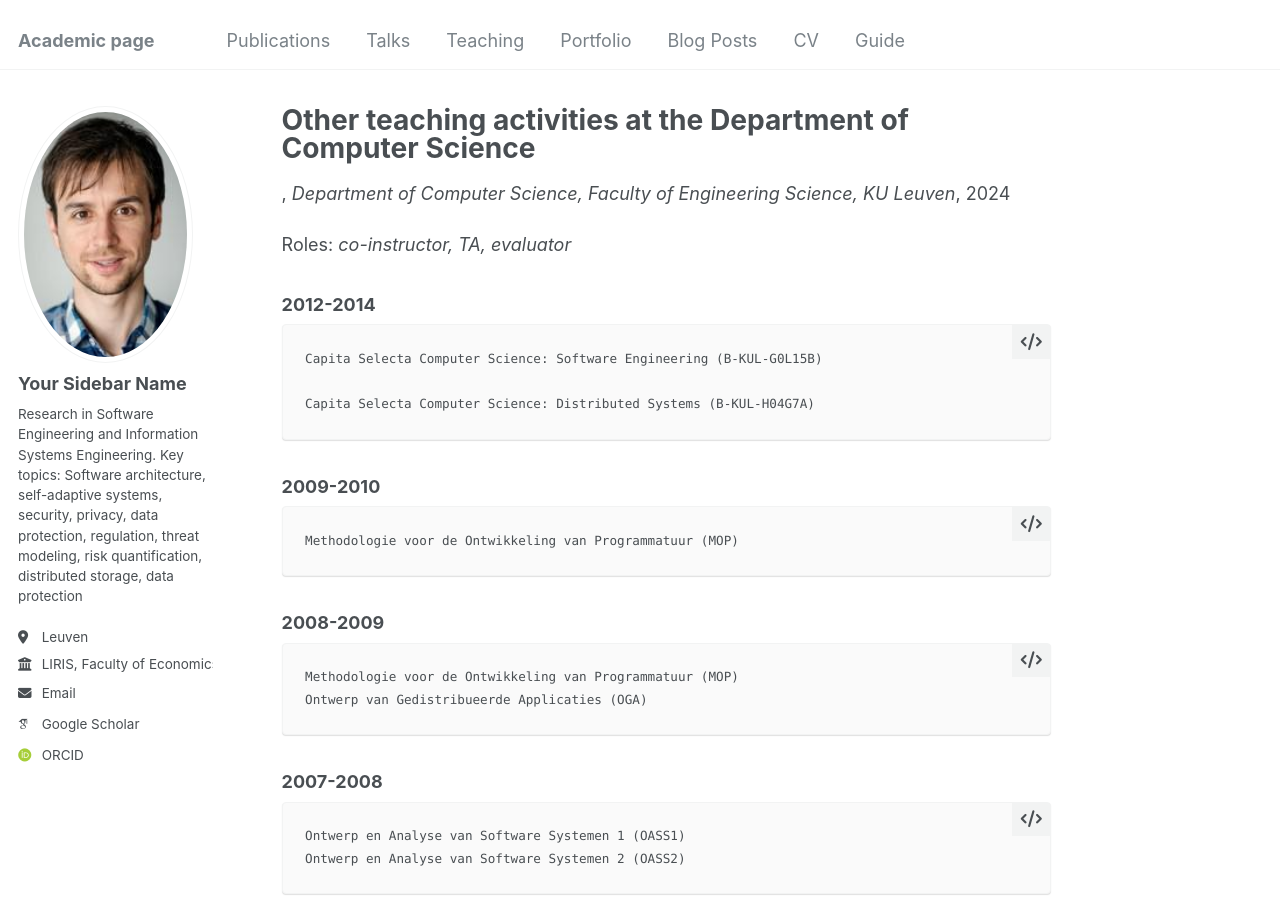
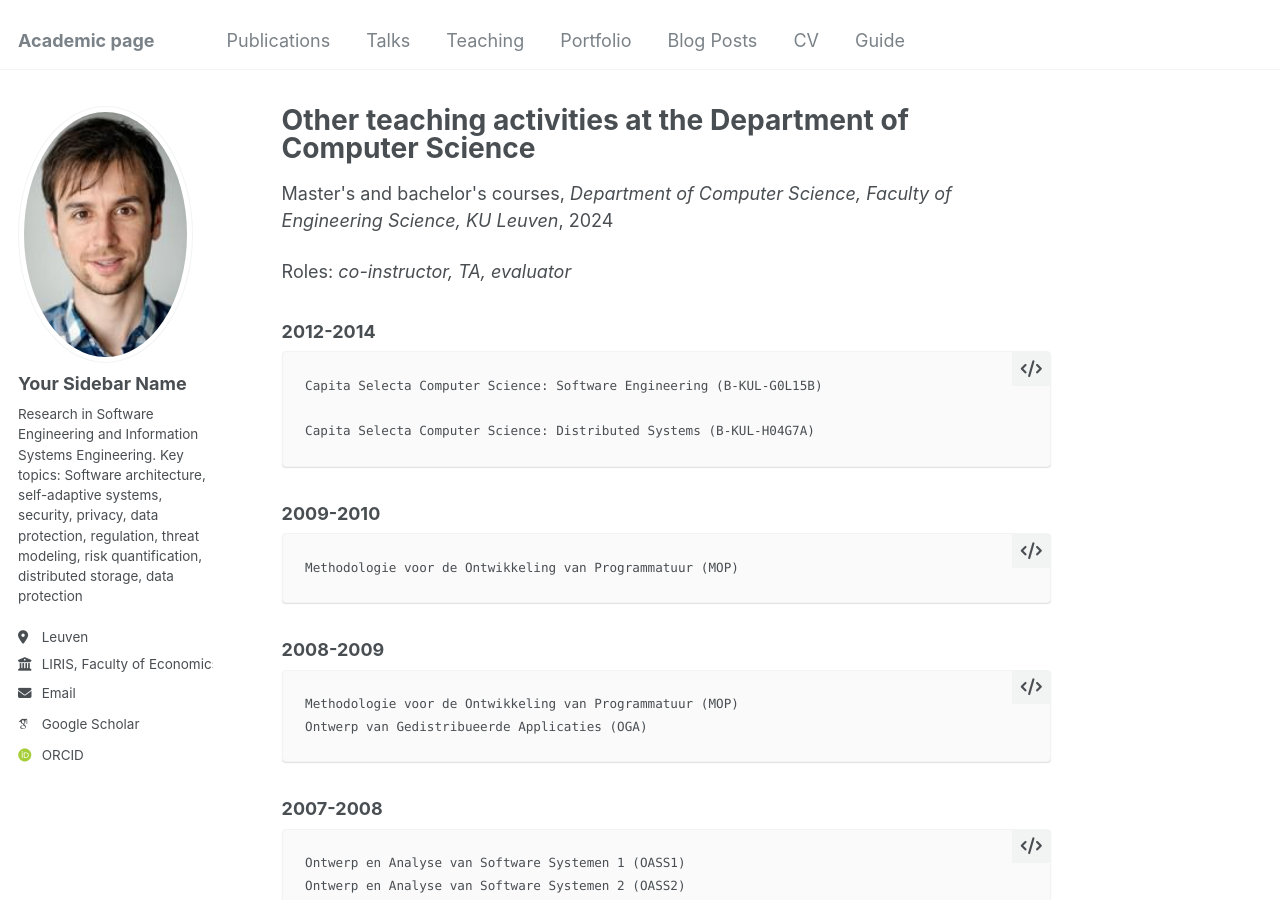
Before and after one commit to dimitri-vanlanduyt/dimitri-vanlanduyt.github.io, a Jekyll site: the page built from _teaching/teachingCS.md, in a window 1280 px wide and 900 px high. Built offline with Jekyll 4.4.1, drawn with Linux system fonts in a browser that asks for light colours; some web fonts are replaced.

Commit message:
markdown

```diff
--- a/_teaching/teachingCS.md
+++ b/_teaching/teachingCS.md
@@ -1,7 +1,7 @@
 ---
 title: "Other teaching activities at the Department of Computer Science"
 collection: teaching
-type: ""
+type: "Master's and bachelor's courses"
 permalink: /teaching/teachingCS
 venue: "Department of Computer Science, Faculty of Engineering Science, KU Leuven"
 date: 2024-10-29
```
Also changed, not shown: _teaching/icts.md (+1 -1 lines).
